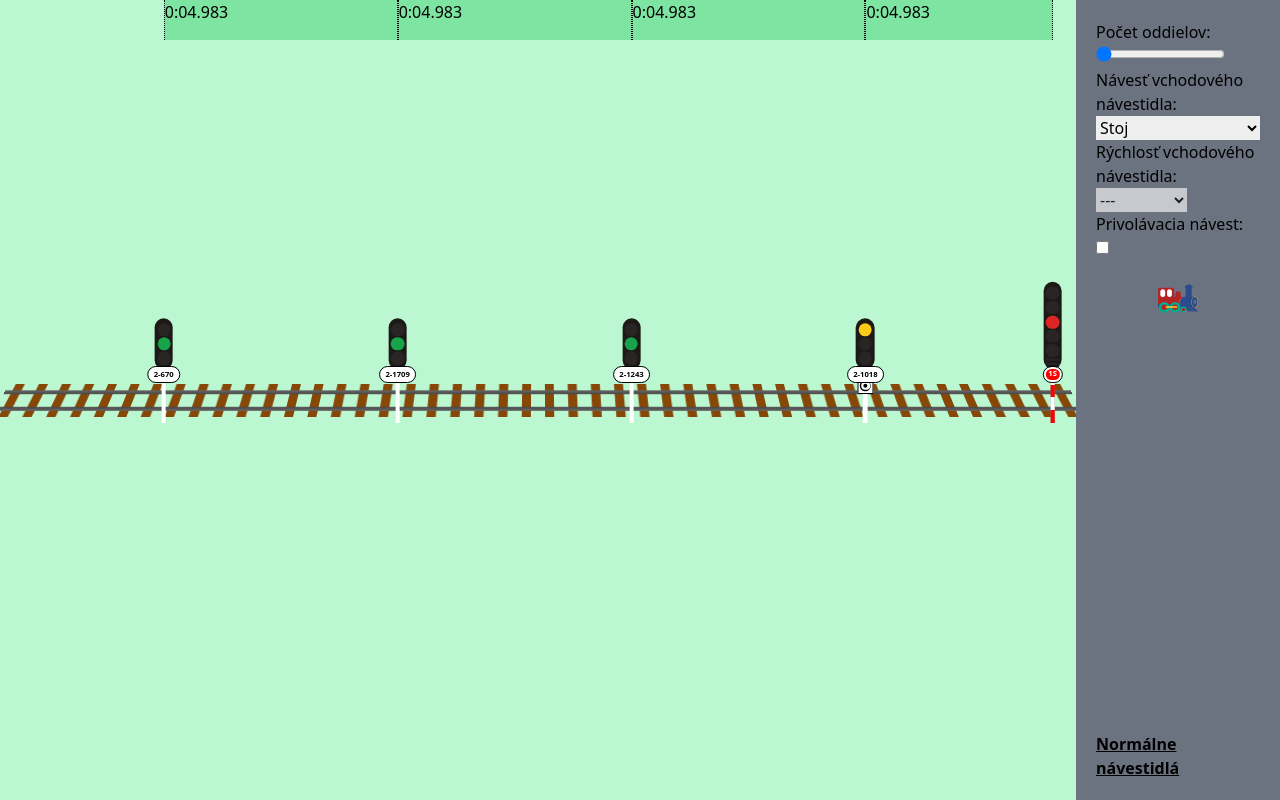
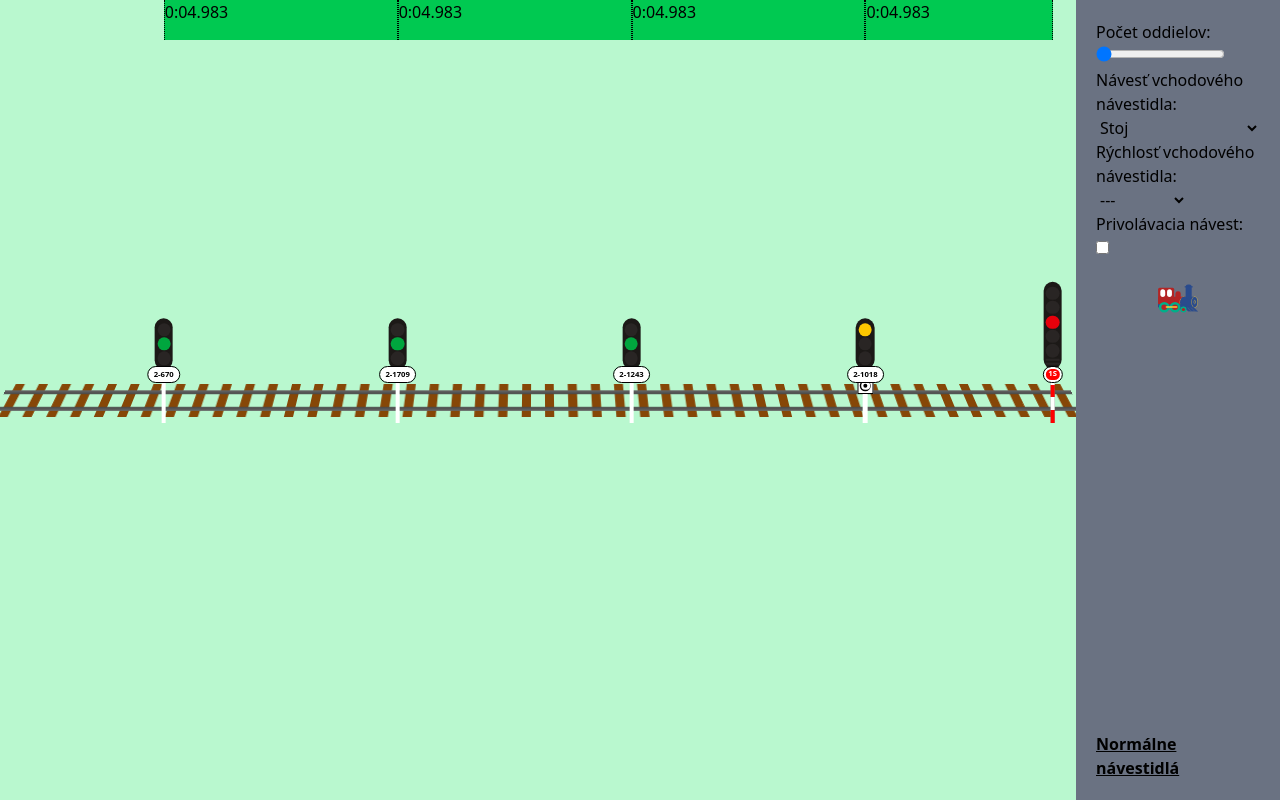
Before and after one commit to jaksia/navesti, a SvelteKit app: page /autoblok in a window 1280 px wide. Built offline with nearby package versions, Linux system fonts and the light colour scheme; some icons are missing.

Commit message:
update tailwind

```diff
--- a/package.json
+++ b/package.json
@@ -20,18 +20,18 @@
 		"@sveltejs/kit": "^2.0.0",
 		"@sveltejs/vite-plugin-svelte": "^4.0.0",
 		"@tailwindcss/container-queries": "^0.1.1",
-		"autoprefixer": "^10.4.20",
+		"@tailwindcss/postcss": "^4.0.0",
 		"eslint": "^9.18.0",
 		"eslint-config-prettier": "^10.0.1",
 		"eslint-plugin-svelte": "^2.46.1",
 		"globals": "^15.14.0",
 		"prettier": "^3.4.2",
 		"prettier-plugin-svelte": "^3.3.3",
-		"prettier-plugin-tailwindcss": "^0.6.10",
+		"prettier-plugin-tailwindcss": "^0.6.11",
 		"sass-embedded": "^1.83.4",
 		"svelte": "^5.0.0",
 		"svelte-check": "^4.0.0",
-		"tailwindcss": "^3.4.17",
+		"tailwindcss": "^4.0.0",
 		"typescript": "^5.0.0",
 		"typescript-eslint": "^8.20.0",
 		"vite": "^5.4.11"
--- a/postcss.config.js
+++ b/postcss.config.js
@@ -1,6 +1,5 @@
 export default {
 	plugins: {
-		tailwindcss: {},
-		autoprefixer: {}
+		'@tailwindcss/postcss': {},
 	}
 };
--- a/src/app.css
+++ b/src/app.css
@@ -1,3 +1,45 @@
-@import 'tailwindcss/base';
-@import 'tailwindcss/components';
-@import 'tailwindcss/utilities';
+@import 'tailwindcss';
+
+@plugin '@tailwindcss/container-queries';
+
+@theme {
+  --animate-blink: blink 1s infinite;
+  --animate-blink-fast: blink 0.5s infinite;
+
+  --text-2xs: 0.625rem;
+  --text-2_5xs: 0.5875rem;
+  --text-3xs: 0.5rem;
+
+  --padding-0_75: 0.1875rem;
+  --padding-0_25: 0.0625rem;
+
+  --height-18: 4.5rem;
+
+  @keyframes blink {
+    0%,
+    100% {
+      opacity: 0;
+    }
+    50% {
+      opacity: 1;
+    }
+  }
+}
+
+/*
+  The default border color has changed to `currentColor` in Tailwind CSS v4,
+  so we've added these compatibility styles to make sure everything still
+  looks the same as it did with Tailwind CSS v3.
+
+  If we ever want to remove these styles, we need to add an explicit border
+  color utility to any element that depends on these defaults.
+*/
+@layer base {
+  *,
+  ::after,
+  ::before,
+  ::backdrop,
+  ::file-selector-button {
+    border-color: var(--color-gray-200, currentColor);
+  }
+}
--- a/src/lib/components/navestidla/Navestidlo.svelte
+++ b/src/lib/components/navestidla/Navestidlo.svelte
@@ -38,7 +38,7 @@
 <div class="relative flex h-full w-full flex-col items-center">
 	<div
 		class="absolute top-0.5 z-10 flex w-full -translate-y-full transform flex-col justify-between rounded-full bg-stone-900 px-[15%] py-[20%]
-		*:mb-[5%] *:mt-[5%] [&_*]:transition-colors [&_*]:duration-150"
+		*:mb-[5%] *:mt-[5%] **:transition-colors **:duration-150"
 	>
 		{#each Array.from({ length: lightCount }) as _, i}
 			<div class="aspect-square rounded-full {activeLights[i] || colors.blank}"></div>
--- a/src/routes/+page.svelte
+++ b/src/routes/+page.svelte
@@ -56,7 +56,7 @@
 </script>
 
 <div
-	class="relative flex flex-grow flex-col items-center justify-end bg-gradient-to-t from-lime-300 via-cyan-200 to-cyan-300"
+	class="relative flex grow flex-col items-center justify-end bg-linear-to-t from-lime-300 via-cyan-200 to-cyan-300"
 >
 	{#if [TypNavestidla.HLAVNE, TypNavestidla.HLAVNE_IBA_JAZDA, TypNavestidla.AUTOBLOK].includes(typ)}
 		<!-- svelte-ignore a11y_click_events_have_key_events -->
@@ -89,7 +89,7 @@
 			</div>
 		</div>
 	{/if}
-	<div class="aspect-[1/5] h-2/5">
+	<div class="aspect-1/5 h-2/5">
 		{#if typ === TypNavestidla.HLAVNE}
 			<HlavneNavestidlo
 				navest={navest as AllowedSignals[TypNavestidla.HLAVNE] | null}
--- a/src/routes/autoblok/+page.svelte
+++ b/src/routes/autoblok/+page.svelte
@@ -214,7 +214,7 @@
 				<td colspan="3"></td>
 				{#each Array.from({ length: pocetOddielov - 1 }) as _, i}
 					<td
-						><div class="navestidlo aspect-[1/3] w-2/5" bind:this={navestidla[i]}>
+						><div class="navestidlo aspect-1/3 w-2/5" bind:this={navestidla[i]}>
 							<AutoblokNavestidlo
 								navest={oddiel[i] ? 'stoj' : oddiel[i + 1] ? 'vystraha' : 'volno'}
 							/>
@@ -224,7 +224,7 @@
 				{/each}
 				{#key pocetOddielov}
 					<td
-						><div class="navestidlo aspect-[1/3] w-2/5" bind:this={navestidla[pocetOddielov - 1]}>
+						><div class="navestidlo aspect-1/3 w-2/5" bind:this={navestidla[pocetOddielov - 1]}>
 							<AutoblokNavestidlo
 								navest={oddiel[pocetOddielov - 1] ? 'stoj' : poslednyAutoblok}
 								posledne={true}
@@ -234,7 +234,7 @@
 				{/key}
 				<td colspan="3"></td>
 				<td>
-					<div class="navestidlo aspect-[1/3] w-2/5" bind:this={vchodNavestElement}>
+					<div class="navestidlo aspect-1/3 w-2/5" bind:this={vchodNavestElement}>
 						<HlavneNavestidlo
 							iba_jazda={true}
 							navest={vchodNavest}
--- a/src/routes/mechanicke/+page.svelte
+++ b/src/routes/mechanicke/+page.svelte
@@ -55,8 +55,8 @@
 </script>
 
 <div
-	class="relative flex flex-grow items-end justify-around {day
-		? 'bg-gradient-to-t from-lime-300 via-cyan-200 to-cyan-300 [&_.light]:bg-opacity-50'
+	class="relative flex grow items-end justify-around {day
+		? 'bg-linear-to-t from-lime-300 via-cyan-200 to-cyan-300 [&_.light]:bg-opacity-50'
 		: '[&_.arm]:outline-opacity-50 bg-gray-800 [&_.arm>*]:bg-opacity-10 [&_.arm]:border [&_.arm]:border-black [&_.arm]:bg-opacity-10'}"
 >
 	<div class="relative h-3/5 w-4 bg-white {day ? '' : 'border border-black bg-opacity-10'}">
--- a/src/routes/spadovisko/+page.svelte
+++ b/src/routes/spadovisko/+page.svelte
@@ -6,7 +6,7 @@
 	let mode = $state(RezimSpadoviska.ZAKAZANE);
 </script>
 
-<div class="relative flex flex-grow items-center justify-center bg-green-200">
+<div class="relative flex grow items-center justify-center bg-green-200">
 	<table cellspacing="0" cellpadding="0">
 		<thead>
 			<tr>
--- a/src/routes/svetlo/+page.svelte
+++ b/src/routes/svetlo/+page.svelte
@@ -1,7 +1,7 @@
 <script lang="ts">
 </script>
 
-<div class="flex w-full flex-wrap items-center gap-2 bg-gray-500 p-5 text-center *:flex-grow">
+<div class="flex w-full flex-wrap items-center gap-2 bg-gray-500 p-5 text-center *:grow">
 	<a href="/svetlo/cervena" class="bg-red-500 py-20 text-2xl hover:bg-red-600">Červená</a>
 	<a href="/svetlo/zelena" class="bg-green-500 py-20 text-2xl hover:bg-green-600">Zelená</a>
 	<a href="/svetlo/modra" class="bg-blue-700 py-20 text-2xl hover:bg-blue-800">Modrá</a>
@@ -9,7 +9,7 @@
 	<a href="/svetlo/zlta" class="bg-yellow-400 py-20 text-2xl hover:bg-yellow-500">Žltá</a>
 	<a
 		href="/svetlo/privolavacia"
-		class="bg-gradient-to-tr from-yellow-400 to-green-500 py-20 text-2xl hover:from-yellow-500 hover:to-green-600"
+		class="bg-linear-to-tr from-yellow-400 to-green-500 py-20 text-2xl hover:from-yellow-500 hover:to-green-600"
 		>Privolávacia</a
 	>
 	<a href="/" class="bg-gray-500 py-20 text-2xl hover:bg-gray-600">Naspäť</a>
--- a/tailwind.config.ts
+++ /dev/null
@@ -1,35 +0,0 @@
-import containerQueries from '@tailwindcss/container-queries';
-import type { Config } from 'tailwindcss';
-
-export default {
-	content: ['./src/**/*.{html,js,svelte,ts}'],
-
-	theme: {
-		extend: {
-			animation: {
-				'blink': 'blink 1s infinite',
-				'blink-fast': 'blink 0.5s infinite'
-			},
-			keyframes: {
-				blink: {
-					'0%, 100%': { opacity: "0" },
-					'50%': { opacity: "1" }
-				}
-			},
-			fontSize: {
-				'2xs': '0.625rem',
-				'2.5xs': '0.5875rem',
-				'3xs': '0.5rem'
-			},
-			padding: {
-				'0.75': '0.1875rem',
-				'0.25': '0.0625rem',
-			},
-			height: {
-				'18': '4.5rem',
-			}
-		}
-	},
-
-	plugins: [containerQueries]
-} satisfies Config;
```
Also changed, not shown: 1 other file (tests, documents, lock files or other folders).
